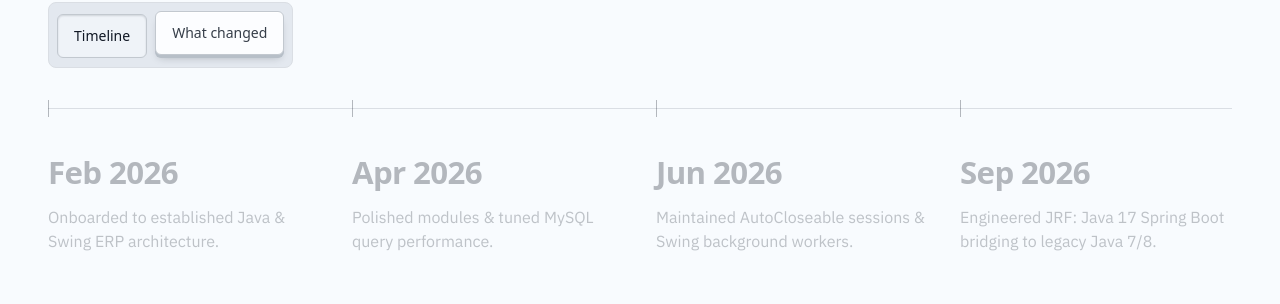
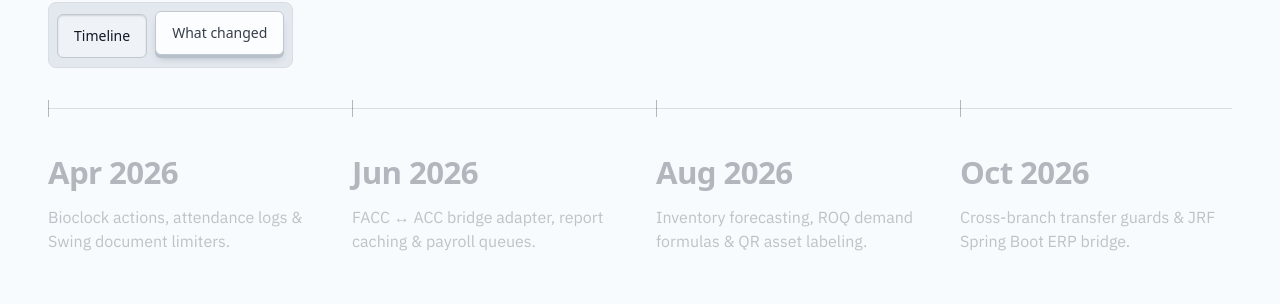
Before and after one commit to jiggy025/jiggy-portfolio, a plain HTML site: page index.html in a window 1280 px wide. Shown: the part 2137-2441 px from the top of the page. Drawn offline with nearby package versions, Linux system fonts and the light colour scheme; a web font is replaced by a local one.

Commit message:
feat(timeline): align Viajero ERP timeline with real git commit milestones

```diff
--- a/index.html
+++ b/index.html
@@ -148,20 +148,20 @@
         <div id="casePanelTrail">
           <ol class="timeline" data-timeline>
             <li class="timeline__item">
-              <time datetime="2026-02">Feb 2026</time>
-              <p>Onboarded to established Java &amp; Swing ERP architecture.</p>
-            </li>
-            <li class="timeline__item">
               <time datetime="2026-04">Apr 2026</time>
-              <p>Polished modules &amp; tuned MySQL query performance.</p>
+              <p>Bioclock actions, attendance logs &amp; Swing document limiters.</p>
             </li>
             <li class="timeline__item">
               <time datetime="2026-06">Jun 2026</time>
-              <p>Maintained AutoCloseable sessions &amp; Swing background workers.</p>
+              <p>FACC &harr; ACC bridge adapter, report caching &amp; payroll queues.</p>
             </li>
             <li class="timeline__item">
-              <time datetime="2026-09">Sep 2026</time>
-              <p>Engineered JRF: Java 17 Spring Boot bridging to legacy Java 7/8.</p>
+              <time datetime="2026-08">Aug 2026</time>
+              <p>Inventory forecasting, ROQ demand formulas &amp; QR asset labeling.</p>
+            </li>
+            <li class="timeline__item">
+              <time datetime="2026-10">Oct 2026</time>
+              <p>Cross-branch transfer guards &amp; JRF Spring Boot ERP bridge.</p>
             </li>
           </ol>
         </div>
```
